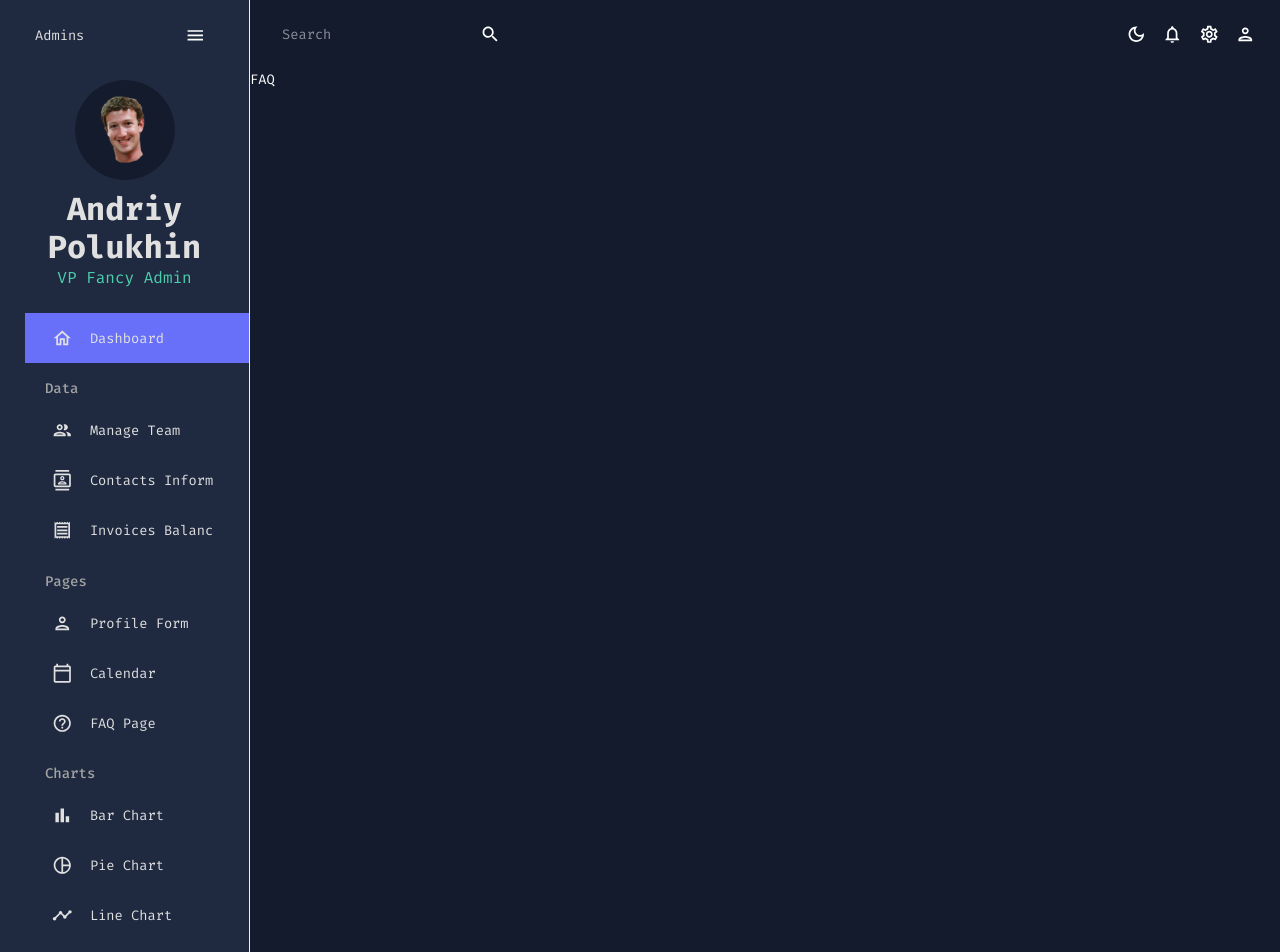
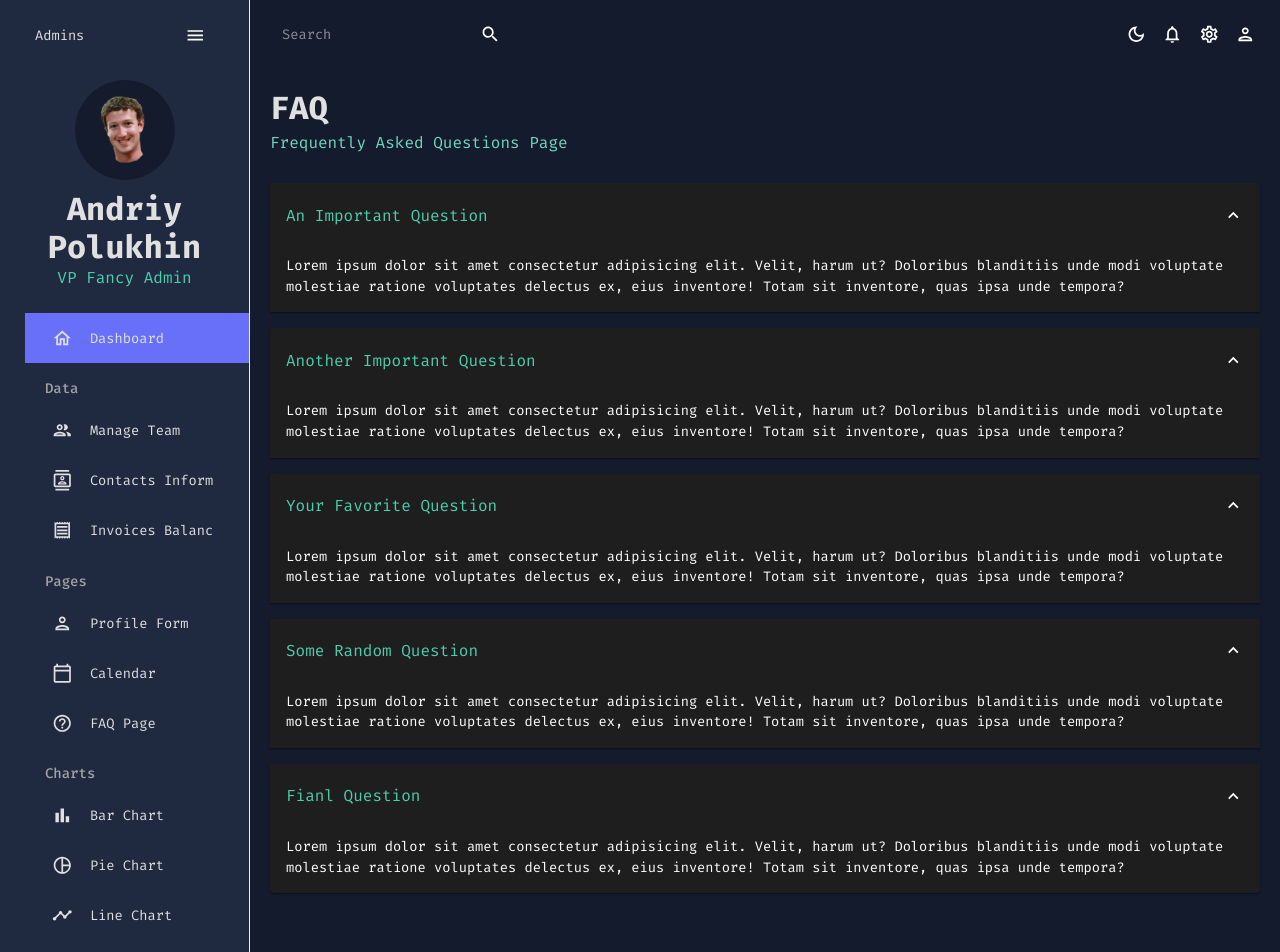
Before and after one commit to AndriyPolukhin/admin_ui, a React (Create React App) app: page /faq in a window 1280 px wide. Shown: the top 952 px of the page. Built offline with nearby package versions, Linux system fonts and the light colour scheme.

Commit message:
Added a simple FAQ page with an Accordion

```diff
--- a/src/scenes/faq/index.jsx
+++ b/src/scenes/faq/index.jsx
@@ -1,5 +1,96 @@
+import { Box, useTheme } from '@mui/material'
+import Header from '../../components/Header'
+import Accordion from '@mui/material/Accordion'
+import AccordionSummary from '@mui/material/AccordionSummary'
+import AccordionDetails from '@mui/material/AccordionDetails'
+import Typography from '@mui/material/Typography'
+import ExpandMoreIcon from '@mui/icons-material/ExpandMore'
+import { tokens } from '../../theme'
+
 const FAQ = () => {
-	return <div>FAQ</div>
+	const theme = useTheme()
+	const colors = tokens(theme.palette.mode)
+	return (
+		<Box m='20px'>
+			<Header title='FAQ' subtitle='Frequently Asked Questions Page' />
+
+			<Accordion defaultExpanded>
+				<AccordionSummary expandIcon={<ExpandMoreIcon />}>
+					<Typography color={colors.greenAccent[500]} variant='h5'>
+						An Important Question
+					</Typography>
+				</AccordionSummary>
+				<AccordionDetails>
+					<Typography>
+						Lorem ipsum dolor sit amet consectetur adipisicing elit. Velit,
+						harum ut? Doloribus blanditiis unde modi voluptate molestiae ratione
+						voluptates delectus ex, eius inventore! Totam sit inventore, quas
+						ipsa unde tempora?
+					</Typography>
+				</AccordionDetails>
+			</Accordion>
+			<Accordion defaultExpanded>
+				<AccordionSummary expandIcon={<ExpandMoreIcon />}>
+					<Typography color={colors.greenAccent[500]} variant='h5'>
+						Another Important Question
+					</Typography>
+				</AccordionSummary>
+				<AccordionDetails>
+					<Typography>
+						Lorem ipsum dolor sit amet consectetur adipisicing elit. Velit,
+						harum ut? Doloribus blanditiis unde modi voluptate molestiae ratione
+						voluptates delectus ex, eius inventore! Totam sit inventore, quas
+						ipsa unde tempora?
+					</Typography>
+				</AccordionDetails>
+			</Accordion>
+			<Accordion defaultExpanded>
+				<AccordionSummary expandIcon={<ExpandMoreIcon />}>
+					<Typography color={colors.greenAccent[500]} variant='h5'>
+						Your Favorite Question
+					</Typography>
+				</AccordionSummary>
+				<AccordionDetails>
+					<Typography>
+						Lorem ipsum dolor sit amet consectetur adipisicing elit. Velit,
+						harum ut? Doloribus blanditiis unde modi voluptate molestiae ratione
+						voluptates delectus ex, eius inventore! Totam sit inventore, quas
+						ipsa unde tempora?
+					</Typography>
+				</AccordionDetails>
+			</Accordion>
+			<Accordion defaultExpanded>
+				<AccordionSummary expandIcon={<ExpandMoreIcon />}>
+					<Typography color={colors.greenAccent[500]} variant='h5'>
+						Some Random Question
+					</Typography>
+				</AccordionSummary>
+				<AccordionDetails>
+					<Typography>
+						Lorem ipsum dolor sit amet consectetur adipisicing elit. Velit,
+						harum ut? Doloribus blanditiis unde modi voluptate molestiae ratione
+						voluptates delectus ex, eius inventore! Totam sit inventore, quas
+						ipsa unde tempora?
+					</Typography>
+				</AccordionDetails>
+			</Accordion>
+			<Accordion defaultExpanded>
+				<AccordionSummary expandIcon={<ExpandMoreIcon />}>
+					<Typography color={colors.greenAccent[500]} variant='h5'>
+						Fianl Question
+					</Typography>
+				</AccordionSummary>
+				<AccordionDetails>
+					<Typography>
+						Lorem ipsum dolor sit amet consectetur adipisicing elit. Velit,
+						harum ut? Doloribus blanditiis unde modi voluptate molestiae ratione
+						voluptates delectus ex, eius inventore! Totam sit inventore, quas
+						ipsa unde tempora?
+					</Typography>
+				</AccordionDetails>
+			</Accordion>
+		</Box>
+	)
 }
 
 export default FAQ
```
